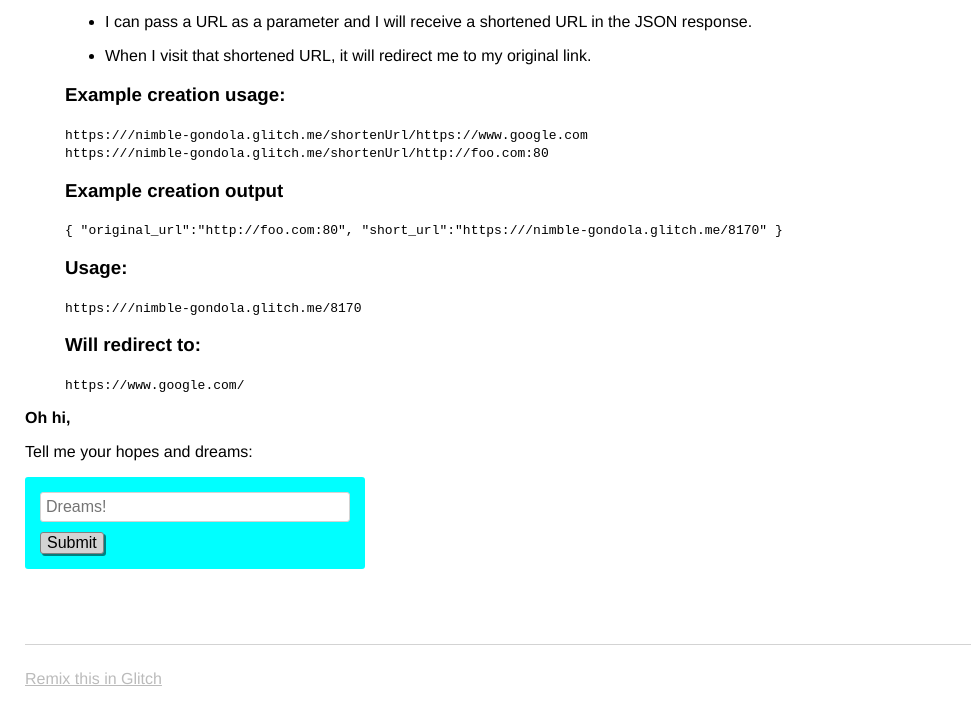
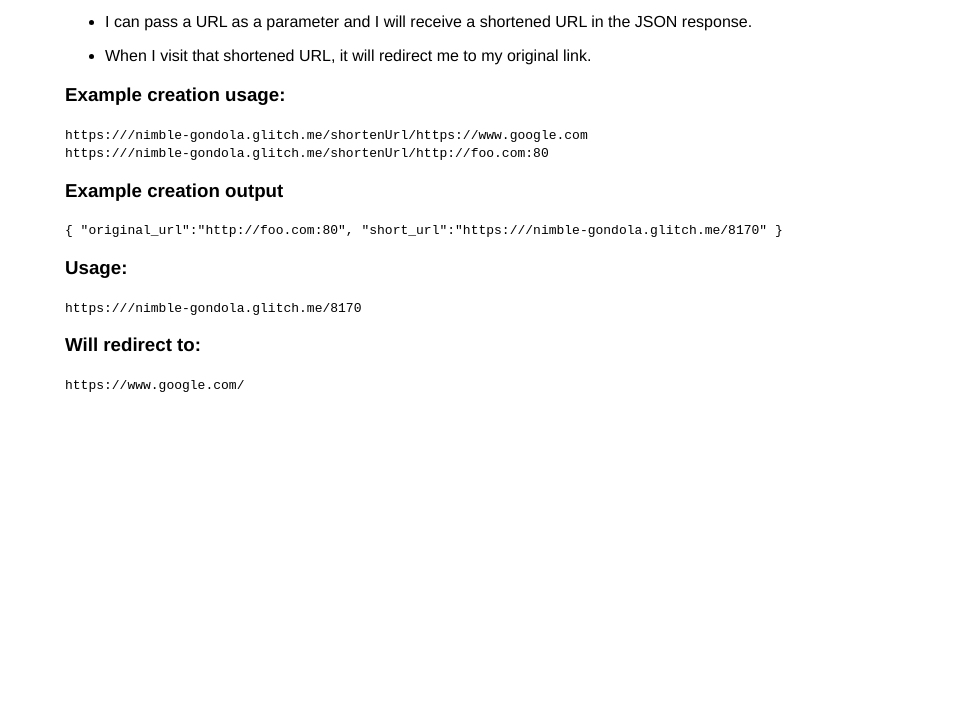
Before and after one commit to louis79719/ShortenUrlDemo, a plain HTML site: page views/index.html in a window 1280 px wide. Shown: the part 104-817 px from the top of the page, without its empty margins (0-971 px from the left). Drawn offline with nearby package versions, Linux system fonts and the light colour scheme; no server answers.

Commit message:
Exporting to louis79719/ShortenUrlDemo

```diff
--- a/views/index.html
+++ b/views/index.html
@@ -36,30 +36,5 @@
       </blockquote>
     </header>
 
-    <main>
-      <p class="bold">Oh hi,</p>
-      <p>Tell me your hopes and dreams:</p>
-      <form>
-        <input type="text" maxlength="100" placeholder="Dreams!">
-        <button type="submit">Submit</button>
-      </form>
-      <section class="dreams">
-        <ul id="dreams">
-        </ul>
-      </section>
-    </main>
-
-    <footer>
-      <a href="https://glitch.com">
-        Remix this in Glitch
-      </a>
-    </footer>
-
-    <!-- Your web-app is https, so your scripts need to be too -->
-    <script src="https://code.jquery.com/jquery-2.2.1.min.js"
-            integrity="sha256-gvQgAFzTH6trSrAWoH1iPo9Xc96QxSZ3feW6kem+O00="
-            crossorigin="anonymous"></script>
-    <script src="/client.js"></script>
-
   </body>
 </html>
```
